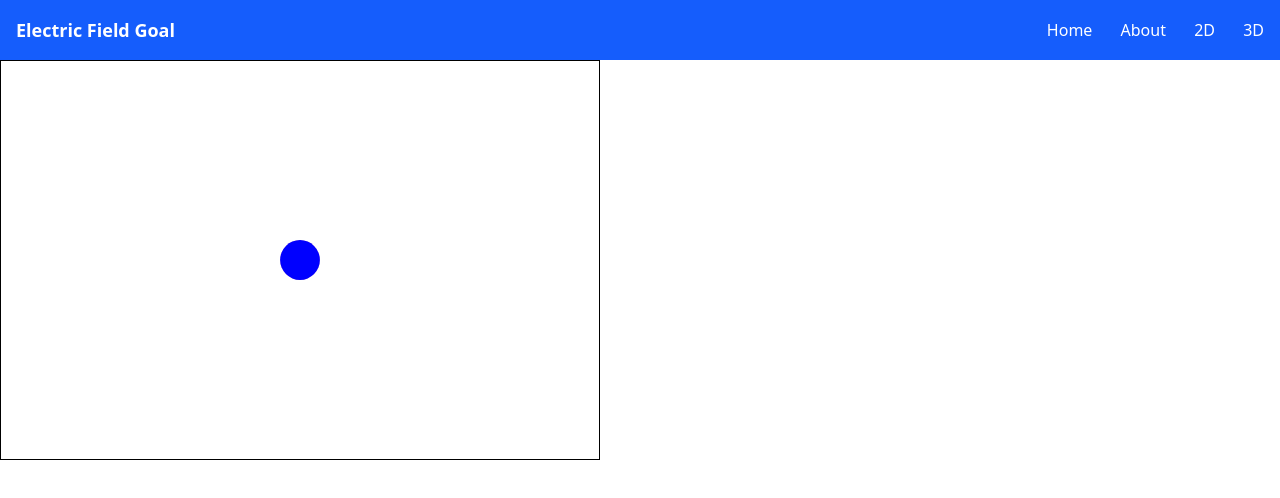
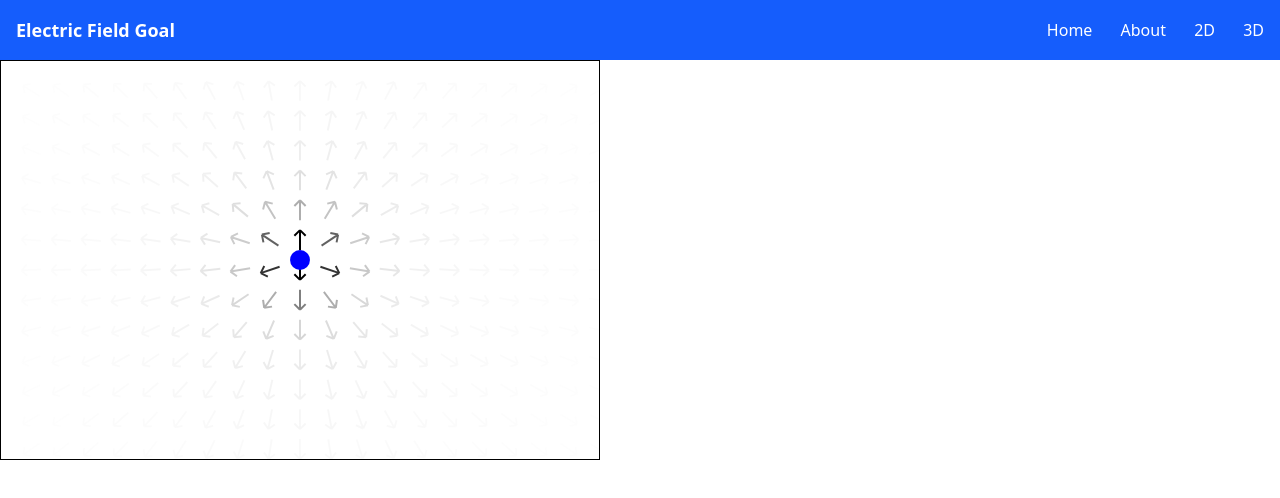
Before and after one commit to 3Demos/efg, a SvelteKit app: page /2d in a window 1280 px wide. Shown: the top 498 px of the page. Built offline with nearby package versions, Linux system fonts and the light colour scheme.

Commit message:
Draw field

```diff
--- a/src/routes/2d/+page.svelte
+++ b/src/routes/2d/+page.svelte
@@ -1,48 +1,43 @@
-<script>
+<script lang="ts">
 	import { norm } from '$lib/mathutils';
 	import { arrow } from './SVGSnippets.svelte';
 
-	let puck = $state({
+	let proton = $state({
 		x: 0,
 		y: 0
 	});
 
-	$inspect(puck);
-	/**
-	 * @type SVGElement
-	 */
-	let svg;
+	$inspect(proton);
 
-	/**
-	 * @type SVGElement
-	 */
-	let puckElement;
+	let svg: SVGElement;
 
-	/**
-	 *
-	 * @param {MouseEvent} e
-	 */
-	function onMouseDown(e) {
+	function onMouseDown(e: MouseEvent) {
 		onMouseMove(e);
 		svg?.addEventListener('mousemove', onMouseMove);
 	}
 
-	/**
-	 *
-	 * @param {MouseEvent} e
-	 */
-	function onMouseUp(e) {
+	function onMouseUp(e: MouseEvent) {
 		svg?.removeEventListener('mousemove', onMouseMove);
 	}
 
-	/**
-	 *
-	 * @param {MouseEvent} e
-	 */
-	function onMouseMove(e) {
+	function onMouseMove(e: MouseEvent) {
 		console.log(e.clientY, e.offsetY, svg.clientHeight);
-		puck.x = (e.offsetX / svg.clientWidth - 0.5) * 300;
-		puck.y = (e.offsetY / svg.clientHeight - 0.5) * 200;
+		proton.x = (e.offsetX / svg.clientWidth - 0.5) * 300;
+		proton.y = (e.offsetY / svg.clientHeight - 0.5) * 200;
+	}
+
+	// Field dimensions
+	const WIDTH = 300;
+	const HEIGHT = 200;
+	const STEP = 15;
+
+	type Point = [number, number];
+	const vfCoords: Point[] = [];
+
+	for (let i = 1; i <= WIDTH / STEP; i++) {
+		for (let j = 1; j <= HEIGHT / STEP; j++) {
+			vfCoords.push([i * STEP - Math.round(WIDTH / 2), j * STEP - Math.round(HEIGHT / 2)]);
+		}
 	}
 </script>
 
@@ -52,21 +47,20 @@
 	xmlns="http://www.w3.org/2000/svg"
 	width="600"
 	height="400"
-	viewBox="-150 -100 300 200"
+	viewBox="{-WIDTH / 2} {-HEIGHT / 2} {WIDTH} {HEIGHT}"
 	onmouseup={onMouseUp}
 >
-	<!-- A rectangle inside the coordinate range -->
-	<circle cx="0" cy="0" r="10" fill="pink" />
-	<circle cx={puck.x} cy={puck.y} r="10" fill="blue" onmousedown={onMouseDown} />
-	{#if norm(puck.x, puck.y) > 0}
+	{#each vfCoords as [x, y]}
 		{@render arrow(
-			puck.x,
-			puck.y,
-			-(20 * puck.x) / norm(puck.x, puck.y),
-			-(20 * puck.y) / norm(puck.x, puck.y),
-			20 / norm(puck.x, puck.y)
+			x,
+			y,
+			(10 * (x - proton.x)) / norm(x - proton.x, y - proton.y),
+			(10 * (y - proton.y)) / norm(x - proton.x, y - proton.y),
+			200 / Math.pow(norm(x - proton.x, y - proton.y), 2)
 		)}
-	{/if}
+	{/each}
+
+	<circle cx={proton.x} cy={proton.y} r="5" fill="blue" onmousedown={onMouseDown} />
 </svg>
 
 <style>
--- a/src/routes/2d/SVGSnippets.svelte
+++ b/src/routes/2d/SVGSnippets.svelte
@@ -1,19 +1,19 @@
-<script module>
+<script module lang="ts">
 	import { norm } from '$lib/mathutils';
 	export { arrow };
 
 	const INVSQRT2 = 1 / Math.sqrt(2);
 </script>
 
-{#snippet arrow(x, y, dx, dy, alpha = 1, arrowHeadSize = 4)}
+{#snippet arrow(x: number, y: number, dx: number, dy: number, alpha = 1, arrowHeadSize = 4)}
 	{#if norm(dx, dy) > 0}
 		<path
-			d={`          M${x},${y}
-  L${x + dx},${y + dy}
-  M${x + dx},${y + dy}
-  L${x + dx - (arrowHeadSize * (dx * INVSQRT2 - dy * INVSQRT2)) / norm(dx, dy)},${y + dy - (arrowHeadSize * (dx * INVSQRT2 + dy * INVSQRT2)) / norm(dx, dy)}
-  M${x + dx},${y + dy}
-  L${x + dx - (arrowHeadSize * (dx * INVSQRT2 + dy * INVSQRT2)) / norm(dx, dy)},${y + dy - (arrowHeadSize * (-dx * INVSQRT2 + dy * INVSQRT2)) / norm(dx, dy)}
+			d={`M${x - dx / 2},${y - dy / 2}
+  L${x + dx / 2},${y + dy / 2}
+  M${x + dx / 2},${y + dy / 2}
+  L${x + dx / 2 - (arrowHeadSize * (dx * INVSQRT2 - dy * INVSQRT2)) / norm(dx, dy)},${y + dy / 2 - (arrowHeadSize * (dx * INVSQRT2 + dy * INVSQRT2)) / norm(dx, dy)}
+  M${x + dx / 2},${y + dy / 2}
+  L${x + dx / 2 - (arrowHeadSize * (dx * INVSQRT2 + dy * INVSQRT2)) / norm(dx, dy)},${y + dy / 2 - (arrowHeadSize * (-dx * INVSQRT2 + dy * INVSQRT2)) / norm(dx, dy)}
   `}
 			stroke="black"
 			stroke-width="1"
```
